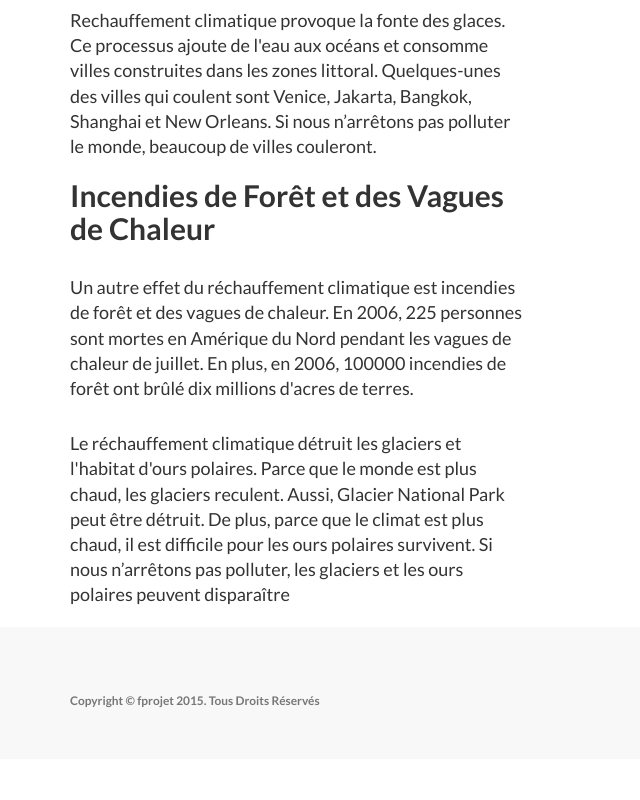
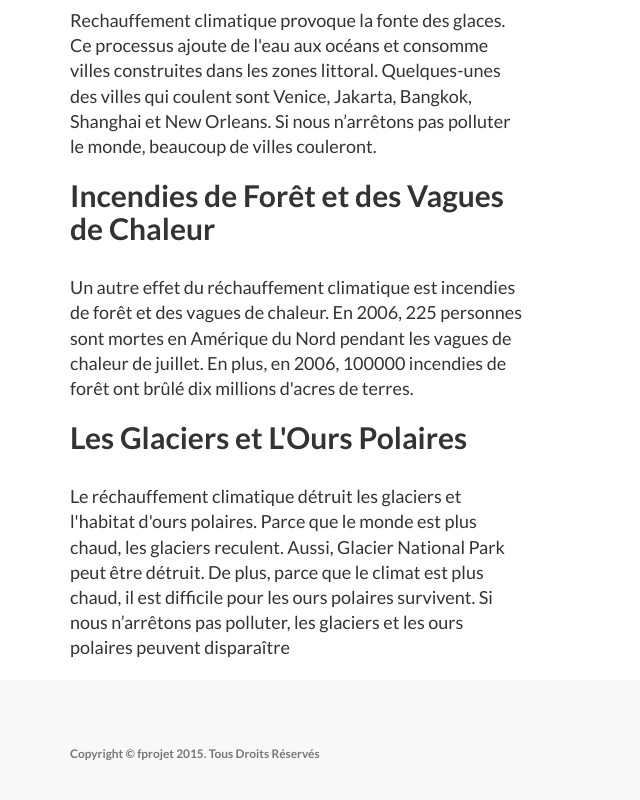
Before and after one commit to maxionwang/fprojet, a plain HTML site: page ledefis.html in a window 1280 px wide. Shown: the part 538-1338 px from the top of the page, without its empty margins (0-640 px from the left). Before the commit the page ends 1297 px from the top, so only its background shows below. Drawn offline with Linux system fonts and the light colour scheme.

Commit message:
one last thing

```diff
--- a/ledefis.html
+++ b/ledefis.html
@@ -88,7 +88,7 @@
           En 2006, 225 personnes sont mortes en Amérique du Nord pendant les vagues de chaleur de juillet.
           En plus, en 2006, 100000 incendies de forêt ont brûlé dix millions d'acres de terres.
         </p>
-        <h2 class="section-heading"></h2>
+        <h2 class="section-heading">Les Glaciers et L'Ours Polaires</h2>
         <p class="lead">Le réchauffement climatique détruit les glaciers et l'habitat d'ours polaires.
           Parce que le monde est plus chaud, les glaciers reculent.
           Aussi, Glacier National Park peut être détruit.
```
